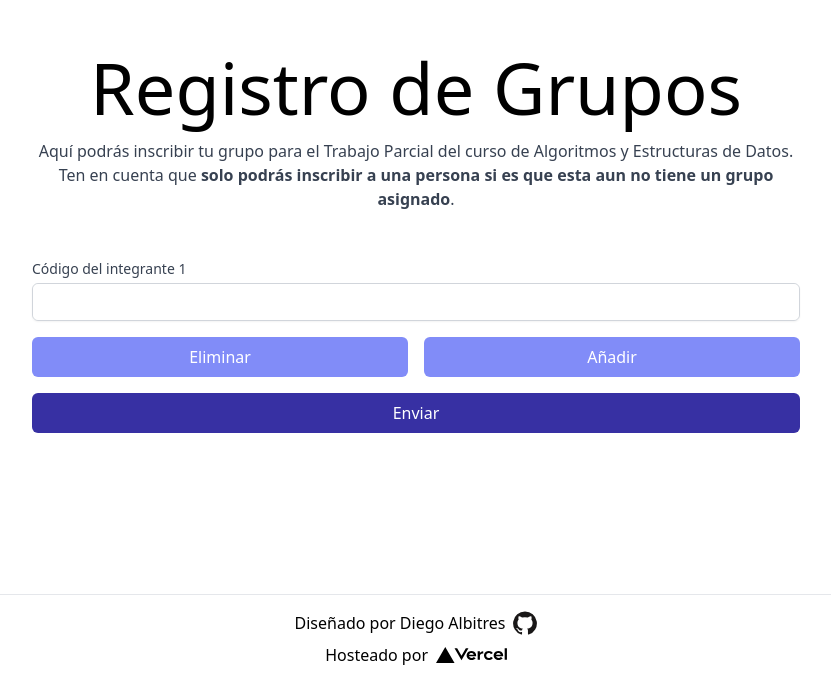
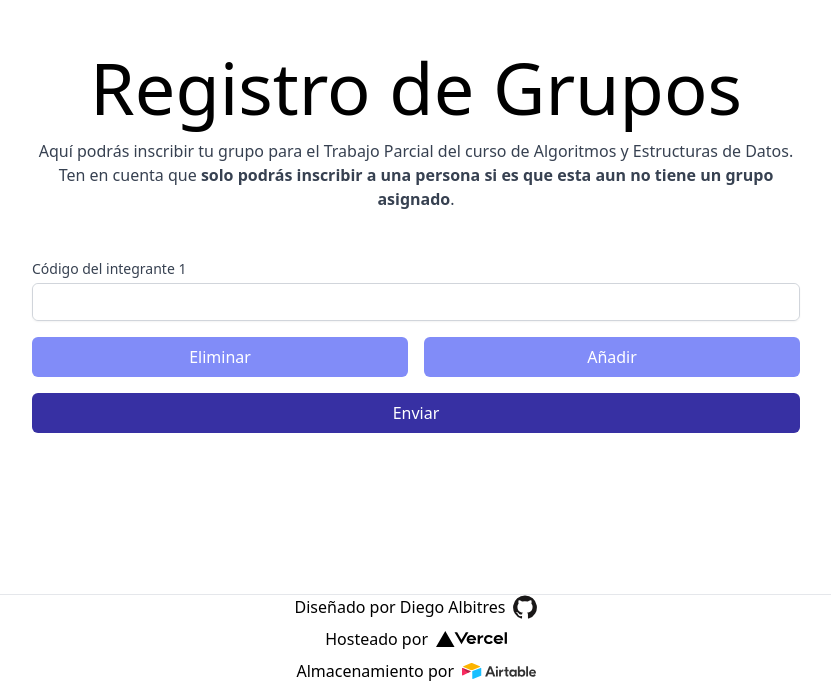
Before and after one commit to dalbitresb12/group-registration-form, a Next.js app: page / in a window 1280 px wide. Shown: the part 110-800 px from the top of the page, without its empty margins (224-1055 px from the left). Built offline with nearby package versions, Linux system fonts and the light colour scheme; no server answers; a web font is replaced by a local one.

Commit message:
Added Airtable logo and improved SVG files

```diff
--- a/src/components/footer.tsx
+++ b/src/components/footer.tsx
@@ -11,16 +11,25 @@ const links: FooterLinks[] = [
         Diseñado por Diego Albitres{' '}
         <img src="/github.svg" alt="GitHub Logo" className="ml-2 h-6" />
       </>
-    )
+    ),
   },
   {
     href: 'https://vercel.com/',
     children: (
       <>
-        Hosteado por {' '}
+        Hosteado por{' '}
         <img src="/vercel.svg" alt="Vercel Logo" className="ml-2 h-4" />
       </>
-    )
+    ),
+  },
+  {
+    href: 'https://airtable.com/',
+    children: (
+      <>
+        Almacenamiento por{' '}
+        <img src="/airtable.svg" alt="Airtable logo" className="ml-2 h-4" />
+      </>
+    ),
   }
 ];
 
```
Also changed, not shown: public/airtable.svg (added), public/vercel.svg.
